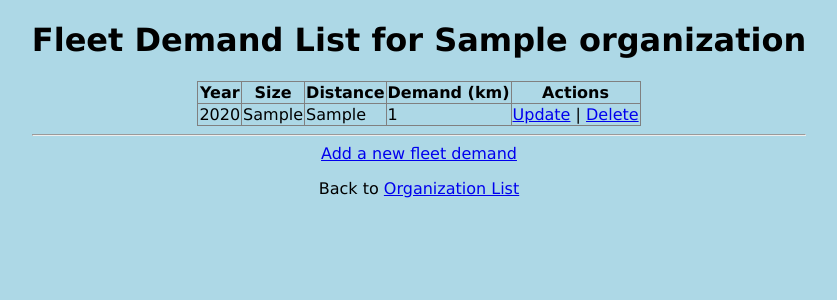
After one commit to dinkan/fleet1, a Django app: page /fleetdemandlist/1 in a window 1280 px wide. The commit adds this page. Shown: the top 300 px of the page, without its empty margins (221-1058 px from the left). Run offline with Django 4.2, Linux system fonts and the light colour scheme; tables that the repository leaves empty hold one stand-in row (values such as "Sample post").

Commit message:
Fleet Demand Changes
Created new model for Fleet Demand and related CRUD operation changes for FLEET-11 task.

```diff
--- a/fleet1/vehicles/admin.py
+++ b/fleet1/vehicles/admin.py
@@ -1,5 +1,5 @@
 from django.contrib import admin
-from .models import vehicle, Organization, ParkingLot, WarehouseInventory, Transaction, Fuel, VehicleFuel, EmissionTarget
+from .models import vehicle, Organization, ParkingLot, WarehouseInventory, Transaction, Fuel, VehicleFuel, EmissionTarget, FleetDemand
 # Register your models here.
 
 admin.site.register(vehicle)
@@ -10,3 +10,4 @@ admin.site.register(Transaction)
 admin.site.register(Fuel)
 admin.site.register(VehicleFuel)
 admin.site.register(EmissionTarget)
+admin.site.register(FleetDemand)
--- a/fleet1/vehicles/models.py
+++ b/fleet1/vehicles/models.py
@@ -79,3 +79,13 @@ class EmissionTarget(models.Model):
 
     def __str__(self):
         return f'{self.organization.org_name} - {self.year}'
+
+class FleetDemand(models.Model):
+    organization = models.ForeignKey(Organization, on_delete=models.CASCADE)
+    year = models.IntegerField()
+    size = models.CharField(max_length=255)
+    distance = models.CharField(max_length=255)
+    demand = models.IntegerField()
+
+    def __str__(self):
+        return f"{self.organization.org_name} - {self.year} - {self.demand} km"
--- /dev/null
+++ b/fleet1/vehicles/templates/fleetdemand_list.html
@@ -0,0 +1,34 @@
+{% extends "mastertemplate.html" %}
+
+{% block title %}
+    Fleet Demand List for {{ organization.org_name }}
+{% endblock %}
+
+{% block content %}
+    <h1>Fleet Demand List for {{ organization.org_name }}</h1>
+    {% if fleet_demands %}
+    <table border="1" style="border-collapse: collapse;">
+        <thead>
+            <th>Year</th><th>Size</th><th>Distance</th><th>Demand (km)</th><th>Actions</th>
+        </thead>
+        {% for fleet_demand in fleet_demands %}
+        <tr>
+            <td>{{ fleet_demand.year }}</td>
+            <td>{{ fleet_demand.size }}</td>
+            <td>{{ fleet_demand.distance }}</td>
+            <td>{{ fleet_demand.demand }}</td>
+            <td>
+                <a href="{% url 'fleet_demand_update' fleet_demand.id %}">Update</a>
+                | <a href="{% url 'fleet_demand_deletesub' fleet_demand.id %}">Delete</a>
+            </td>
+        </tr>
+        {% endfor %}
+    </table>
+    {% else %}
+        No fleet demands found. Please add a new fleet demand below.
+    {% endif %}
+
+    <hr>
+    <a href="{% url 'fleet_demand_create' organization.id %}">Add a new fleet demand</a>
+    <p>Back to <a href="{% url 'organization' %}">Organization List</a></p>
+{% endblock %}
--- a/fleet1/vehicles/templates/organizationlist.html
+++ b/fleet1/vehicles/templates/organizationlist.html
@@ -21,6 +21,7 @@
           | <a href="{% url 'parkinglots' org.id %}">Parking Lots</a>
           | <a href="{% url 'warehouseinventory_list' org.id %}">Warehouse Inventories</a>
           | <a href="{% url 'emission_target_list' org.id %}">Emission Target</a>
+          | <a href="{% url 'fleet_demand_list' org.id %}">Fleet Demands</a>
         </td>
       </tr>
     {% endfor %}
--- a/fleet1/vehicles/urls.py
+++ b/fleet1/vehicles/urls.py
@@ -56,4 +56,11 @@ urlpatterns = [
     path('emissiontarget_updatesub/<int:id>', views.emission_target_updatesub, name='emission_target_updatesub'),
     path('emissiontarget_deletesub/<int:id>', views.emission_target_deletesub, name='emission_target_deletesub'),
     path('api/emissiontarget/', views.EmissionTargetView.as_view()),
+    path('fleetdemandlist/<int:org_id>', views.fleet_demand_list, name='fleet_demand_list'),
+    path('fleetdemand_create/<int:org_id>', views.fleet_demand_create, name='fleet_demand_create'),
+    path('fleetdemand_createsub/<int:org_id>', views.fleet_demand_createsub, name='fleet_demand_createsub'),
+    path('fleetdemand_update/<int:id>', views.fleet_demand_update, name='fleet_demand_update'),
+    path('fleetdemand_updatesub/<int:id>', views.fleet_demand_updatesub, name='fleet_demand_updatesub'),
+    path('fleetdemand_deletesub/<int:id>', views.fleet_demand_deletesub, name='fleet_demand_deletesub'),
+    path('api/fleetdemand/', views.FleetDemandView.as_view()),
 ]
--- a/fleet1/vehicles/views.py
+++ b/fleet1/vehicles/views.py
@@ -11,7 +11,7 @@ def welcome(request):
 
 from django.template import loader
 
-from .models import vehicle, Organization, ParkingLot, WarehouseInventory, Transaction, Fuel, VehicleFuel, EmissionTarget
+from .models import vehicle, Organization, ParkingLot, WarehouseInventory, Transaction, Fuel, VehicleFuel, EmissionTarget, FleetDemand
 
 from django.db.models import Sum
 
@@ -435,10 +435,61 @@ def emission_target_deletesub(request, id):
     emission_target.delete()
     return redirect(f'/emissiontargetlist/{org_id}')
 
+def fleet_demand_list(request, org_id):
+    organization = get_object_or_404(Organization, id=org_id)
+    fleet_demands = FleetDemand.objects.filter(organization=organization).values()
+    template = loader.get_template('fleetdemand_list.html')
+    context = {
+        'organization': organization,
+        'fleet_demands': fleet_demands,
+    }
+    return HttpResponse(template.render(context, request))
+
+def fleet_demand_create(request, org_id):
+    organization = get_object_or_404(Organization, id=org_id)
+    template = loader.get_template('fleetdemand_create.html')
+    context = {
+        'organization': organization,
+    }
+    return HttpResponse(template.render(context, request))
+
+def fleet_demand_createsub(request, org_id):
+    organization = get_object_or_404(Organization, id=org_id)
+    year = request.POST["year"]
+    size = request.POST["size"]
+    distance = request.POST["distance"]
+    demand = request.POST["demand"]
+    fleet_demand = FleetDemand(organization=organization, year=year, size=size, distance=distance, demand=demand)
+    fleet_demand.save()
+    return redirect('fleet_demand_list', org_id=org_id)
+
+def fleet_demand_update(request, id):
+    fleet_demand = get_object_or_404(FleetDemand, id=id)
+    template = loader.get_template('fleetdemand_update.html')
+    context = {
+        'fleet_demand': fleet_demand,
+    }
+    return HttpResponse(template.render(context, request))
+
+def fleet_demand_updatesub(request, id):
+    fleet_demand = get_object_or_404(FleetDemand, id=id)
+    fleet_demand.year = request.POST["year"]
+    fleet_demand.size = request.POST["size"]
+    fleet_demand.distance = request.POST["distance"]
+    fleet_demand.demand = request.POST["demand"]
+    fleet_demand.save()
+    return redirect('fleet_demand_list', org_id=fleet_demand.organization.id)
+
+def fleet_demand_deletesub(request, id):
+    fleet_demand = get_object_or_404(FleetDemand, id=id)
+    org_id = fleet_demand.organization.id
+    fleet_demand.delete()
+    return redirect('fleet_demand_list', org_id=org_id)
+
 from rest_framework.views import APIView
 from rest_framework.response import Response
 from rest_framework import status
-from vehicles.serializers import vehicleSerializer, OrganizationSerializer, ParkingLotSerializer, WarehouseInventorySerializer, FuelSerializer, VehicleFuelSerializer, EmissionTargetSerializer
+from vehicles.serializers import vehicleSerializer, OrganizationSerializer, ParkingLotSerializer, WarehouseInventorySerializer, FuelSerializer, VehicleFuelSerializer, EmissionTargetSerializer, FleetDemandSerializer
 
 
 class vehicleView(APIView):
@@ -537,3 +588,17 @@ class EmissionTargetView(APIView):
             return Response({"status": "success", "data": serializer.data}, status=status.HTTP_200_OK)
         else:
             return Response({"status": "error", "data": serializer.errors}, status=status.HTTP_400_BAD_REQUEST)
+
+class FleetDemandView(APIView):
+    def get(self, request, *args, **kwargs):
+        result = FleetDemand.objects.all()
+        serializers = FleetDemandSerializer(result, many=True)
+        return Response({'status': 'success', "fleet_demands": serializers.data}, status=200)
+
+    def post(self, request):
+        serializer = FleetDemandSerializer(data=request.data)
+        if serializer.is_valid():
+            serializer.save()
+            return Response({"status": "success", "data": serializer.data}, status=status.HTTP_200_OK)
+        else:
+            return Response({"status": "error", "data": serializer.errors}, status=status.HTTP_400_BAD_REQUEST)
```
Also changed, not shown: fleet1/vehicles/serializers.py (+20 -1 lines), fleet1/vehicles/templates/fleetdemand_create.html (added, +20 -0 lines), fleet1/vehicles/templates/fleetdemand_update.html (added, +20 -0 lines), fleet1/vehicles/migrations/0011_fleetdemand.py (added).
